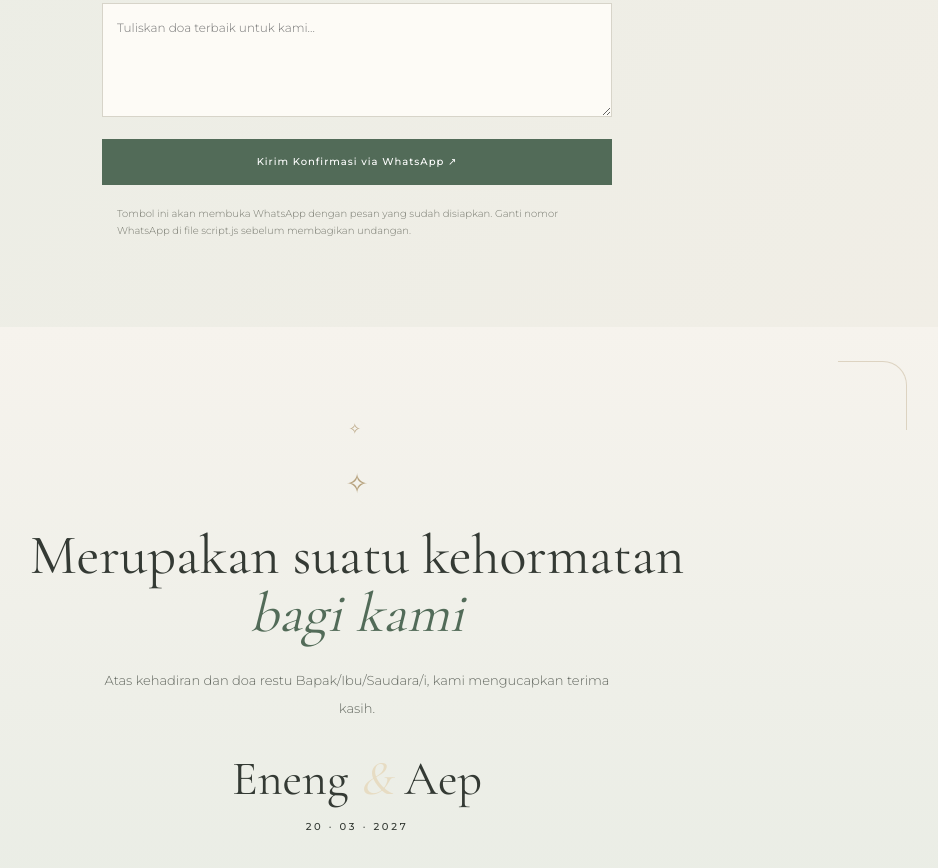
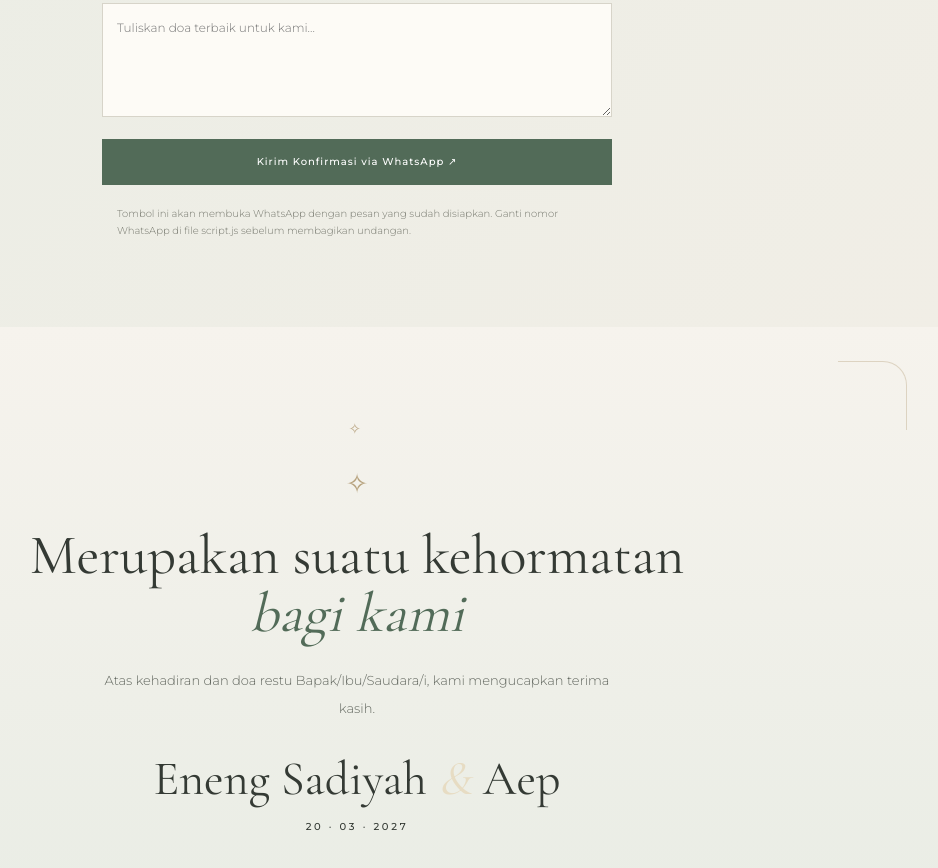
Before and after one commit to hybrid921/undangan6, a plain HTML site: page index.html in a window 1280 px wide. Shown: the part 4475-5343 px from the top of the page, without its empty margins (283-1221 px from the left). Drawn offline with nearby package versions, Linux system fonts and the light colour scheme.

Commit message:
Update index.html

```diff
--- a/index.html
+++ b/index.html
@@ -22,7 +22,7 @@
       <div class="cover-shade"></div>
       <div class="cover-content">
         <p class="eyebrow">THE WEDDING OF</p>
-        <h1 class="cover-names">Eneng Sadiyah <span>&amp;</span> Aep</h1>
+        <h1 class="cover-names">Eneng Sadiyah<span>&amp;</span>Aep</h1>
         <div class="silver-line"></div>
         <p class="cover-date">SABTU, 20 MARET 2027</p>
         <p class="cover-note">Kepada Yth. Bapak/Ibu/Saudara/i</p>
@@ -133,7 +133,7 @@
       <div class="ornament">✧</div>
       <h2>Merupakan suatu kehormatan<br><em>bagi kami</em></h2>
       <p class="body-copy">Atas kehadiran dan doa restu Bapak/Ibu/Saudara/i, kami mengucapkan terima kasih.</p>
-      <p class="closing-names">Eneng <span>&amp;</span> Aep</p>
+      <p class="closing-names">Eneng Sadiyah <span>&amp;</span> Aep</p>
       <p class="eyebrow">20 · 03 · 2027</p>
     </section>
   </main>
```
